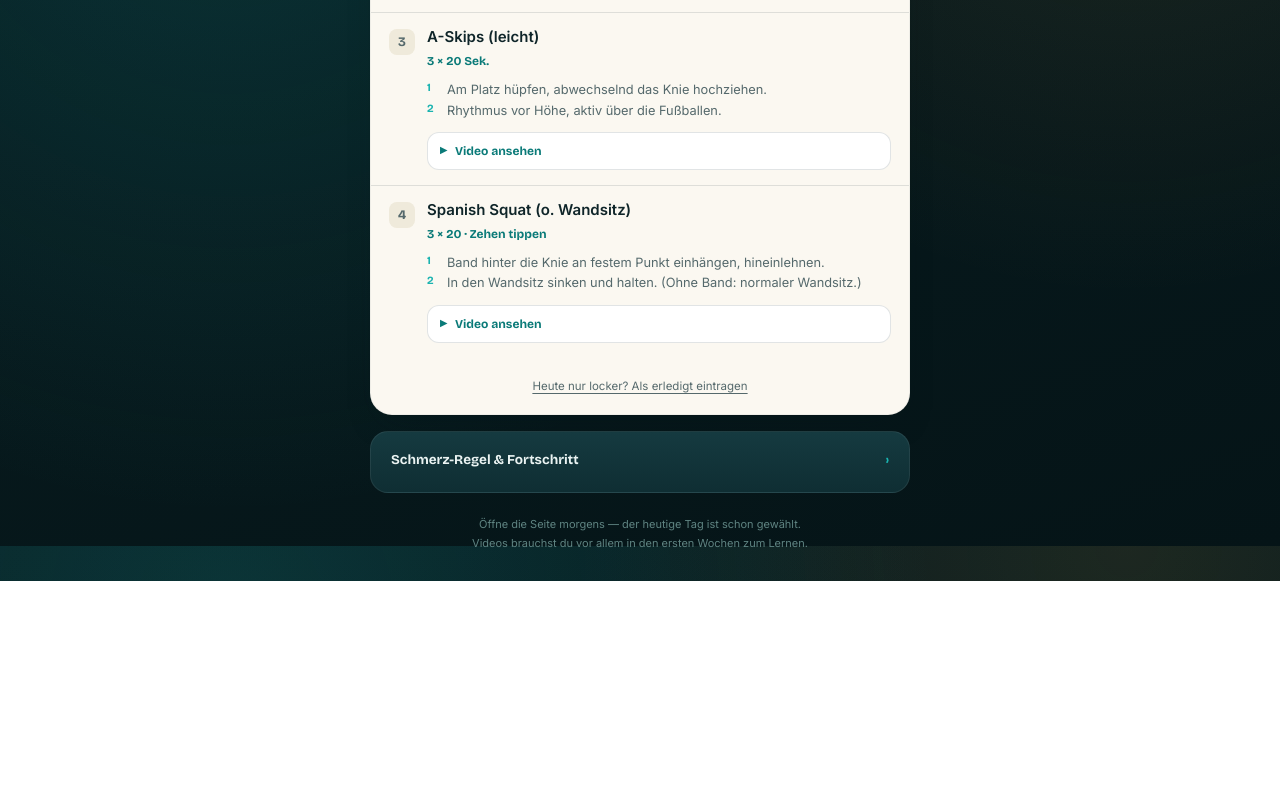
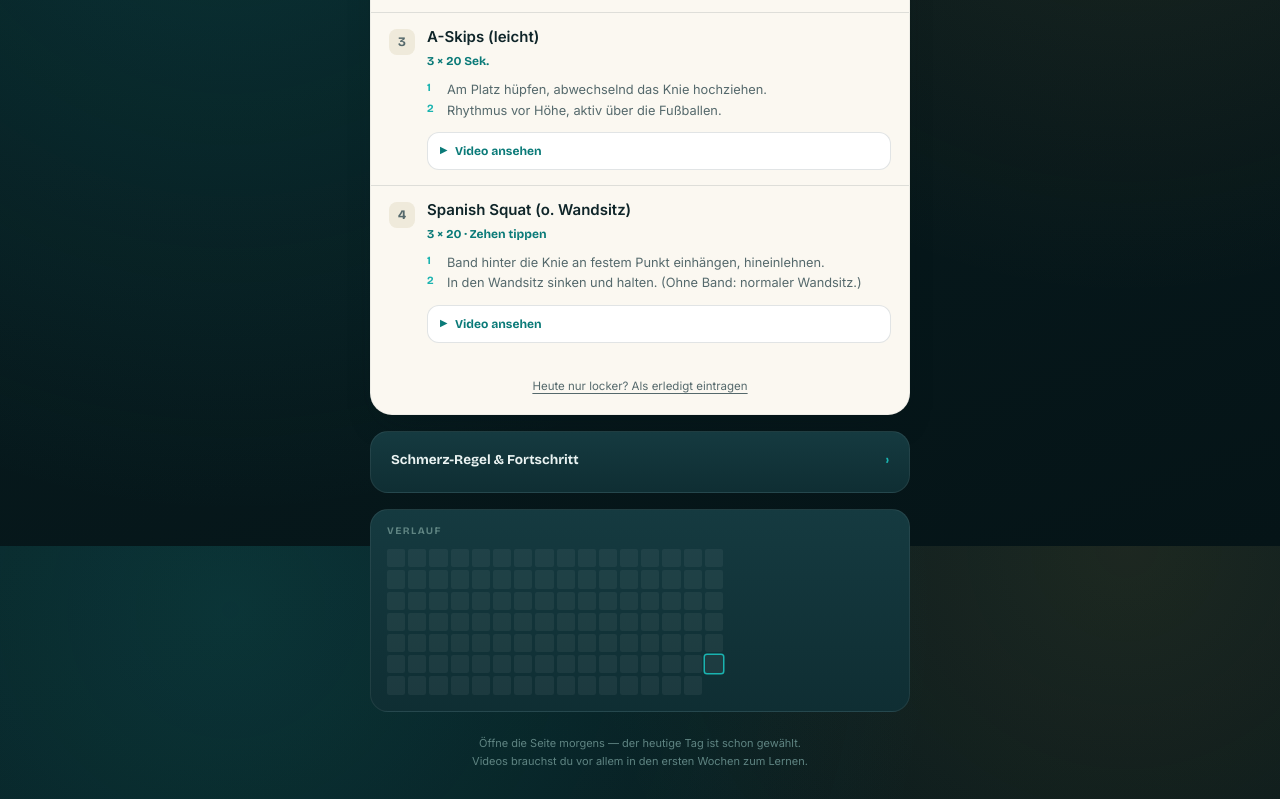
Before and after one commit to TradesByChipsy/MobilityRoutine, a plain HTML site: page index.html in a window 1280 px wide. Shown: the part 1054-1853 px from the top of the page. Before the commit the page ends 1635 px from the top, so only its background shows below. Drawn offline with nearby package versions, Linux system fonts and the light colour scheme.

Commit message:
Add 16-week history grid, extend retention to 10 years

```diff
--- a/index.html
+++ b/index.html
@@ -158,6 +158,19 @@
   .pill{display:inline-block;width:9px;height:9px;border-radius:50%;margin-right:6px}
   .g{background:#4bbf74}.y{background:var(--tide)}.r{background:#e0603e}
 
+  .hist{margin-top:16px;background:linear-gradient(180deg,var(--sea-3),var(--sea-2));border-radius:18px;
+    padding:14px 16px 16px;border:1px solid rgba(255,255,255,.07)}
+  .hist-label{display:flex;justify-content:space-between;align-items:baseline;margin-bottom:10px}
+  .hist-label span{font-family:"Bricolage Grotesque",sans-serif;font-weight:700;font-size:10px;
+    letter-spacing:.14em;text-transform:uppercase;color:#5f8482}
+  .hist-label span.total{color:var(--aqua)}
+  .grid{display:grid;grid-template-rows:repeat(7,1fr);grid-auto-flow:column;grid-auto-columns:1fr;
+    gap:3px;max-width:336px}
+  .grid i{aspect-ratio:1;border-radius:2px;background:rgba(255,255,255,.055)}
+  .grid i.done{background:var(--tide)}
+  .grid i.future{background:transparent}
+  .grid i.today{box-shadow:0 0 0 1.5px var(--aqua)}
+
   footer{text-align:center;color:#5f8482;font-size:11px;margin-top:22px;padding:0 10px;line-height:1.7}
   @media (prefers-reduced-motion:reduce){*{transition:none!important}}
 </style>
@@ -214,6 +227,11 @@
         <p style="color:#9fbcbc">Kein Ersatz für ärztlichen Rat. Bei anhaltenden Knieschmerzen ohne Sturz einmal abklären lassen.</p>
       </div>
     </details>
+  </div>
+
+  <div class="hist">
+    <div class="hist-label"><span>Verlauf</span><span class="total" id="histTotal"></span></div>
+    <div class="grid" id="histGrid" aria-hidden="true"></div>
   </div>
 
   <footer>Öffne die Seite morgens — der heutige Tag ist schon gewählt.<br>Videos brauchst du vor allem in den ersten Wochen zum Lernen.</footer>
@@ -350,7 +368,9 @@ function dateForIndex(i){const d=new Date();d.setDate(d.getDate()+(i-todayIdx));
 // Serie genau das bestrafen, was die Schmerz-Regel verlangt.
 function isComplete(k){const e=state.done[k];
   return !!(e&&(e.easy||(e.total&&e.ids.length>=e.total)));}
-function prune(){const c=new Date();c.setDate(c.getDate()-60);const cut=dkey(c);
+// Aufbewahrung: 10 Jahre. Das ist eine Dauerpraxis — der Verlauf soll bleiben.
+// Kostenpunkt bei täglichem Eintrag rund 150 KB, das Speicherlimit liegt bei ~5 MB.
+function prune(){const c=new Date();c.setDate(c.getDate()-3650);const cut=dkey(c);
   Object.keys(state.done).forEach(k=>{if(k<cut) delete state.done[k]});}
 function streakCount(){let n=0;const d=new Date();
   if(!isComplete(dkey(d))) d.setDate(d.getDate()-1);
@@ -408,6 +428,30 @@ function toggleEasy(){
 }
 document.getElementById('easyBtn').onclick=toggleEasy;
 
+/* ---- Verlauf: ein Punkt pro Tag, Spalte = Woche (Mo oben, So unten) ---- */
+const HIST_WEEKS=16;
+const histGrid=document.getElementById('histGrid');
+function renderHistory(){
+  histGrid.innerHTML='';
+  const heute=dkey();
+  // Montag der Woche, die HIST_WEEKS-1 Wochen zurückliegt
+  const start=new Date();
+  start.setDate(start.getDate()-todayIdx-(HIST_WEEKS-1)*7);
+  for(let w=0;w<HIST_WEEKS;w++){
+    for(let t=0;t<7;t++){
+      const d=new Date(start);d.setDate(start.getDate()+w*7+t);
+      const k=dkey(d),el=document.createElement('i');
+      if(k>heute) el.classList.add('future');
+      else if(isComplete(k)) el.classList.add('done');
+      if(k===heute) el.classList.add('today');
+      histGrid.appendChild(el);
+    }
+  }
+  const gesamt=Object.keys(state.done).filter(isComplete).length;
+  document.getElementById('histTotal').textContent=
+    gesamt?(gesamt===1?'1 Tag insgesamt':gesamt+' Tage insgesamt'):'';
+}
+
 function render(){
   const d=DAYS[selected];
   const ex=phase===1?d.p1:d.p2;
@@ -434,6 +478,8 @@ function render(){
                          :'Heute nur locker? Als erledigt eintragen';
   eBtn.setAttribute('aria-pressed',easyOn);
   eBtn.disabled=isFuture;
+
+  renderHistory();
 
   const n=streakCount(),sEl=document.getElementById('streak');
   sEl.textContent=n?(n===1?'1 Tag in Folge':n+' Tage in Folge'):'';
```
